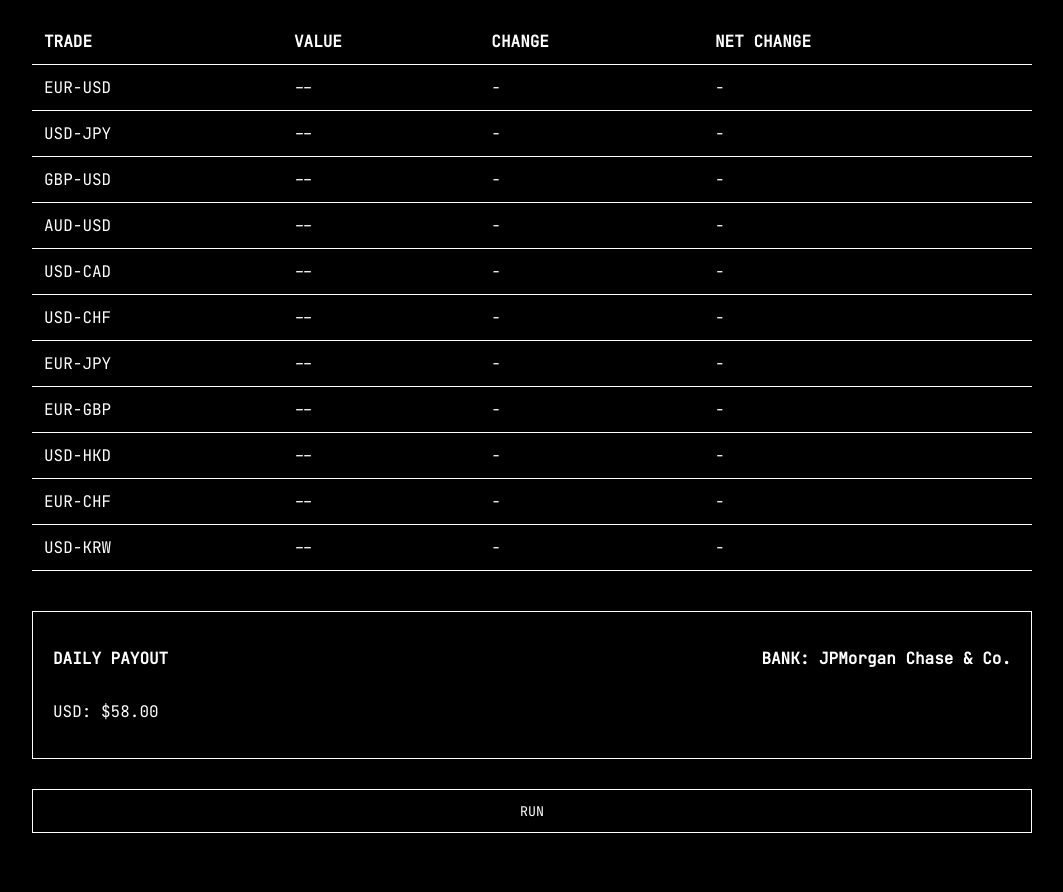
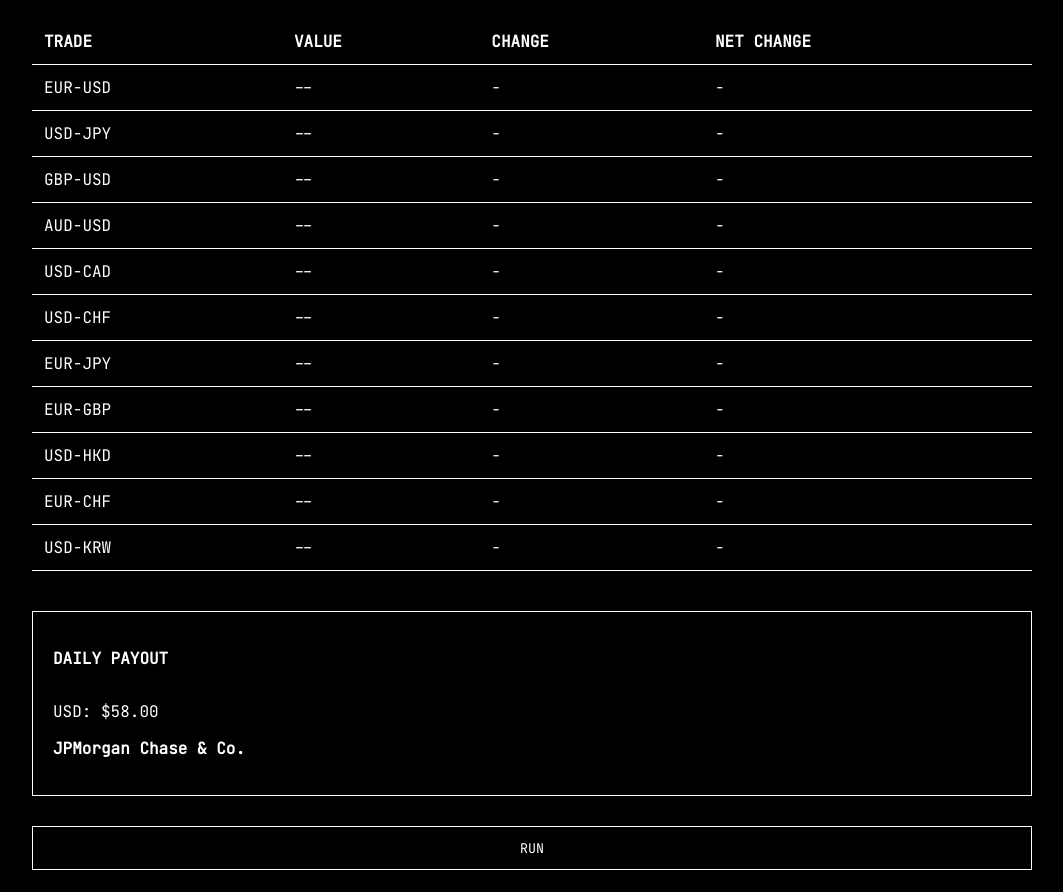
Before and after one commit to Steddyrockin/Currency-exchange, a plain HTML site: page index.html in a window 1280 px wide. Shown: the part 118-1010 px from the top of the page, without its empty margins (108-1171 px from the left). Drawn offline with Linux system fonts and the light colour scheme; no server answers.

Commit message:
Update index.html

```diff
--- a/index.html
+++ b/index.html
@@ -113,10 +113,10 @@ color:black;
 
 <div style="display:flex;justify-content:space-between;">
 <p><strong>DAILY PAYOUT</strong></p>
-<p><strong>BANK: JPMorgan Chase & Co.</strong></p>
 </div>
 
 <p>USD: $58.00</p>
+<p><strong>JPMorgan Chase & Co.</strong></p>
 
 </div>
 
```
